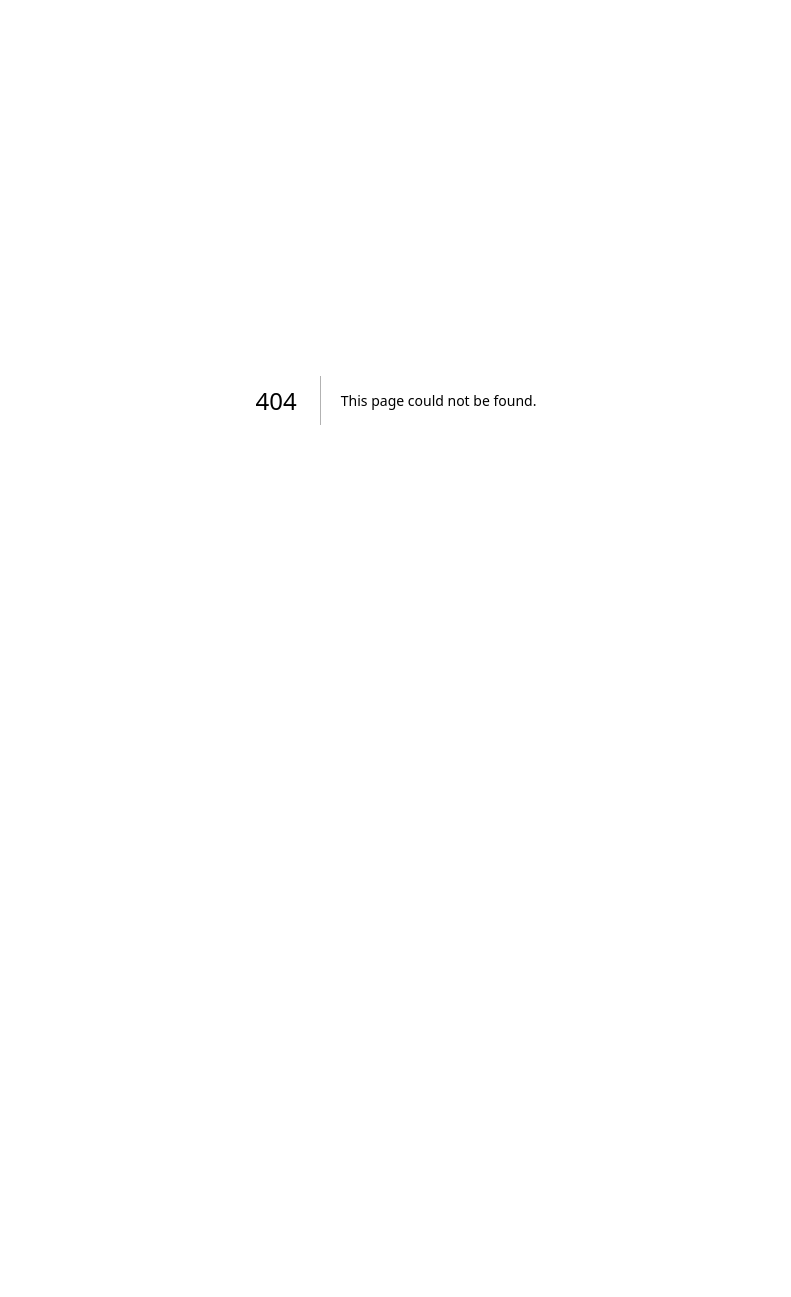
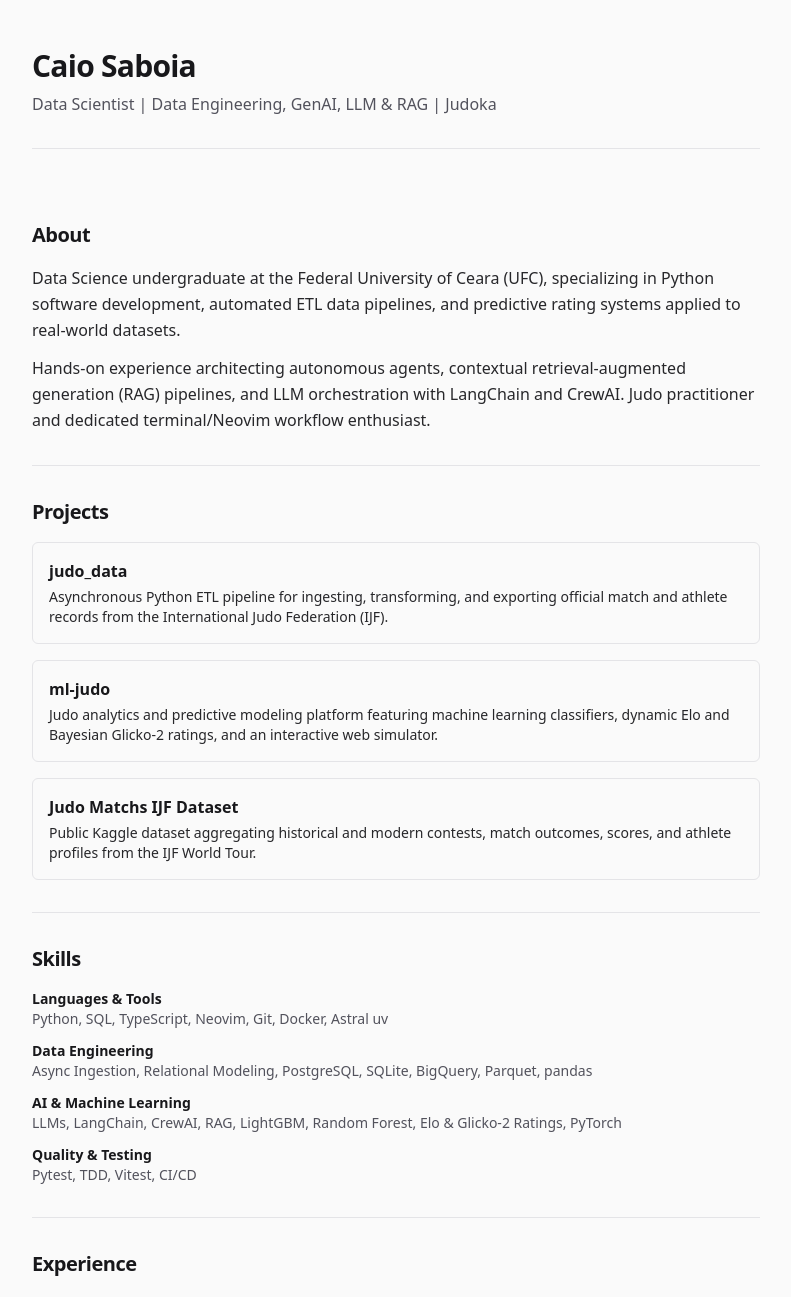
Before and after one commit to caiosaboia/portfolio, a Next.js app: page /en/ in a window 1280 px wide. Before the commit this address had no page. Shown: the top 1297 px of the page, without its empty margins (244-1035 px from the left). Before the commit the page ends 800 px from the top, so only its background shows below. Built offline with nearby package versions, Linux system fonts and the light colour scheme.

Commit message:
feat(routes): add static pt and en routes with section skeleton

```diff
--- /dev/null
+++ b/app/(root)/layout.tsx
@@ -0,0 +1,19 @@
+import type { Metadata } from "next";
+import "../globals.css";
+
+export const metadata: Metadata = {
+  title: "Caio Saboia — Portfolio",
+  description: "Portfolio de Caio Saboia — Cientista de Dados",
+};
+
+export default function RootLayout({
+  children,
+}: {
+  children: React.ReactNode;
+}) {
+  return (
+    <html lang="pt-BR">
+      <body>{children}</body>
+    </html>
+  );
+}
--- /dev/null
+++ b/app/(root)/page.tsx
@@ -0,0 +1,19 @@
+import Link from "next/link";
+
+export default function RootHomePage() {
+  return (
+    <main className="min-h-screen flex items-center justify-center p-6 text-center">
+      <div className="space-y-4">
+        <h1 className="text-2xl font-bold">Caio Saboia</h1>
+        <div className="flex justify-center gap-4">
+          <Link href="/pt/" className="underline font-medium">
+            Versao em Portugues
+          </Link>
+          <Link href="/en/" className="underline font-medium">
+            English Version
+          </Link>
+        </div>
+      </div>
+    </main>
+  );
+}
--- /dev/null
+++ b/app/[lang]/layout.tsx
@@ -0,0 +1,39 @@
+import type { Metadata } from "next";
+import { Locale, getContent, locales } from "@/content";
+import { localeHtmlLangMap, isLocale } from "@/lib/locale";
+import "../globals.css";
+
+export function generateStaticParams() {
+  return locales.map((lang) => ({ lang }));
+}
+
+export async function generateMetadata({
+  params,
+}: {
+  params: Promise<{ lang: string }>;
+}): Promise<Metadata> {
+  const { lang } = await params;
+  const content = getContent(isLocale(lang) ? lang : "pt");
+  return {
+    title: content.meta.title,
+    description: content.meta.description,
+  };
+}
+
+export default async function LangLayout({
+  children,
+  params,
+}: {
+  children: React.ReactNode;
+  params: Promise<{ lang: string }>;
+}) {
+  const { lang } = await params;
+  const validLang: Locale = isLocale(lang) ? lang : "pt";
+  const htmlLang = localeHtmlLangMap[validLang];
+
+  return (
+    <html lang={htmlLang} suppressHydrationWarning>
+      <body>{children}</body>
+    </html>
+  );
+}
--- /dev/null
+++ b/app/[lang]/page.tsx
@@ -0,0 +1,21 @@
+import { notFound } from "next/navigation";
+import { getContent, locales } from "@/content";
+import { isLocale } from "@/lib/locale";
+import { Portfolio } from "@/components/Portfolio";
+
+export function generateStaticParams() {
+  return locales.map((lang) => ({ lang }));
+}
+
+export default async function LangPage({
+  params,
+}: {
+  params: Promise<{ lang: string }>;
+}) {
+  const { lang } = await params;
+  if (!isLocale(lang)) {
+    notFound();
+  }
+  const content = getContent(lang);
+  return <Portfolio content={content} lang={lang} />;
+}
--- a/app/layout.tsx
+++ /dev/null
@@ -1,15 +0,0 @@
-import type { Metadata } from "next";
-import "./globals.css";
-
-export const metadata: Metadata = {
-  title: "Create Next App",
-  description: "Generated by create next app",
-};
-
-export default function RootLayout({ children }: LayoutProps<"/">) {
-  return (
-    <html lang="en">
-      <body>{children}</body>
-    </html>
-  );
-}
--- a/app/page.tsx
+++ /dev/null
@@ -1,7 +0,0 @@
-export default function Home() {
-  return (
-    <main>
-      <div>Hello world!</div>
-    </main>
-  );
-}
--- /dev/null
+++ b/components/Portfolio.tsx
@@ -0,0 +1,81 @@
+import React from "react";
+import { Content, Locale } from "@/content";
+import { Section } from "./Section";
+
+export interface PortfolioProps {
+  content: Content;
+  lang: Locale;
+}
+
+export function Portfolio({ content }: PortfolioProps) {
+  return (
+    <div className="min-h-screen bg-zinc-50 dark:bg-zinc-950 text-zinc-800 dark:text-zinc-200 antialiased transition-colors">
+      <main className="max-w-3xl mx-auto px-5 py-12">
+        <header className="mb-10 pb-8 border-b border-zinc-200 dark:border-zinc-800">
+          <h1 className="text-3xl font-extrabold tracking-tight text-zinc-900 dark:text-zinc-100">
+            {content.header.name}
+          </h1>
+          <p className="mt-2 text-base text-zinc-600 dark:text-zinc-400">
+            {content.header.headline}
+          </p>
+        </header>
+
+        <Section id="about" title={content.about.title}>
+          <div className="space-y-3">
+            {content.about.paragraphs.map((p, idx) => (
+              <p key={idx} className="leading-relaxed">
+                {p}
+              </p>
+            ))}
+          </div>
+        </Section>
+
+        <Section id="projects" title={content.projects.title}>
+          <div className="space-y-4">
+            {content.projects.items.map((item, idx) => (
+              <article key={idx} className="p-4 rounded-md border border-zinc-200 dark:border-zinc-800">
+                <h3 className="font-semibold text-zinc-900 dark:text-zinc-100">{item.title}</h3>
+                <p className="text-sm mt-1">{item.description}</p>
+              </article>
+            ))}
+          </div>
+        </Section>
+
+        <Section id="skills" title={content.skills.title}>
+          <div className="space-y-3">
+            {content.skills.categories.map((cat, idx) => (
+              <div key={idx}>
+                <h3 className="font-semibold text-sm text-zinc-900 dark:text-zinc-100">{cat.name}</h3>
+                <p className="text-sm text-zinc-600 dark:text-zinc-400">{cat.skills.join(", ")}</p>
+              </div>
+            ))}
+          </div>
+        </Section>
+
+        <Section id="experience" title={content.experience.title}>
+          <div className="space-y-4">
+            {content.experience.items.map((exp, idx) => (
+              <div key={idx}>
+                <h3 className="font-semibold text-zinc-900 dark:text-zinc-100">
+                  {exp.role} — {exp.organization}
+                </h3>
+                <p className="text-xs text-zinc-500">{exp.period}</p>
+                <p className="text-sm mt-1">{exp.summary}</p>
+              </div>
+            ))}
+          </div>
+        </Section>
+
+        <Section id="education" title={content.education.title}>
+          <div className="space-y-2">
+            {content.education.items.map((edu, idx) => (
+              <p key={idx} className="text-sm leading-relaxed">
+                {edu.text}
+              </p>
+            ))}
+          </div>
+        </Section>
+      </main>
+    </div>
+  );
+}
--- /dev/null
+++ b/components/Section.tsx
@@ -0,0 +1,18 @@
+import React from "react";
+
+interface SectionProps {
+  id: string;
+  title: string;
+  children?: React.ReactNode;
+}
+
+export function Section({ id, title, children }: SectionProps) {
+  return (
+    <section id={id} className="py-8 border-b border-zinc-200 dark:border-zinc-800 last:border-b-0">
+      <h2 className="text-xl font-bold tracking-tight text-zinc-900 dark:text-zinc-100 mb-4">
+        {title}
+      </h2>
+      {children}
+    </section>
+  );
+}
--- /dev/null
+++ b/lib/locale.ts
@@ -0,0 +1,10 @@
+import { Locale, locales } from "@/content";
+
+export const localeHtmlLangMap: Record<Locale, string> = {
+  pt: "pt-BR",
+  en: "en",
+};
+
+export function isLocale(value: string): value is Locale {
+  return (locales as readonly string[]).includes(value);
+}
```
Also changed, not shown: 2 other files (tests, documents, lock files or other folders).
